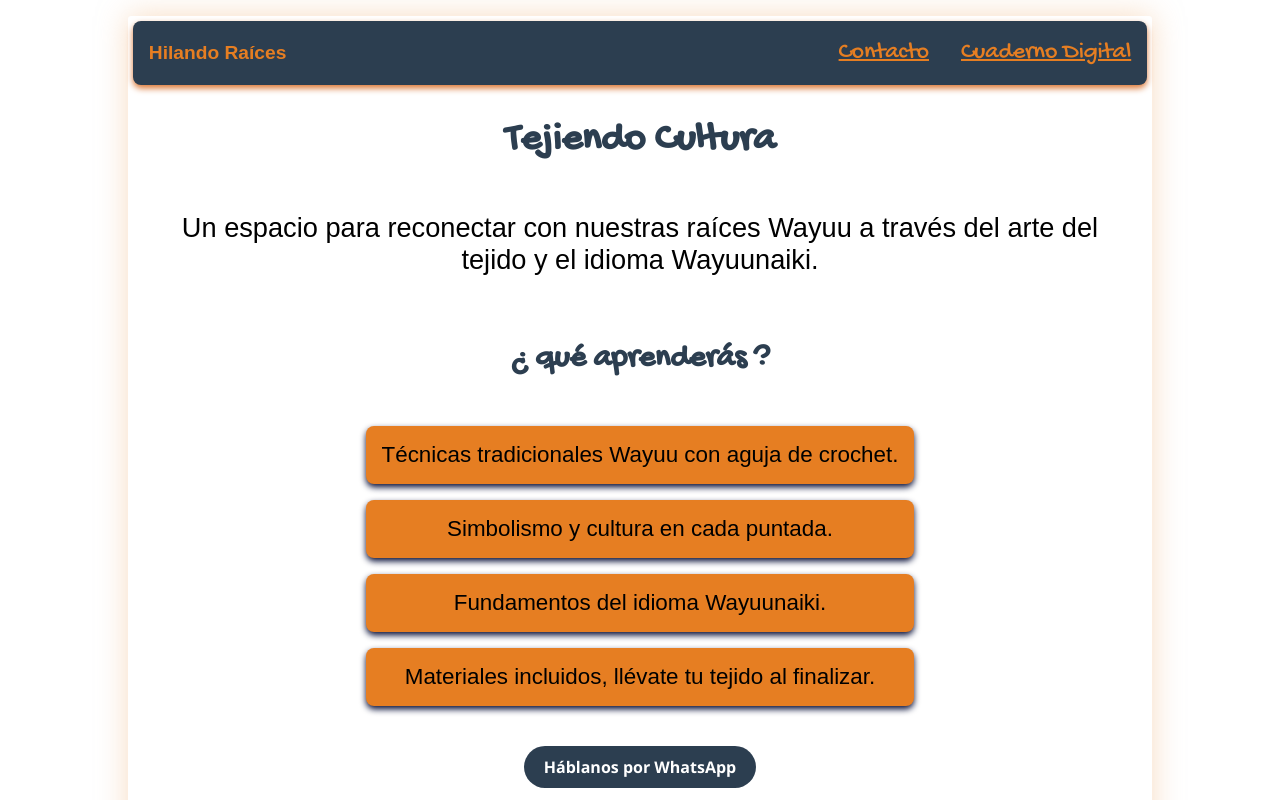
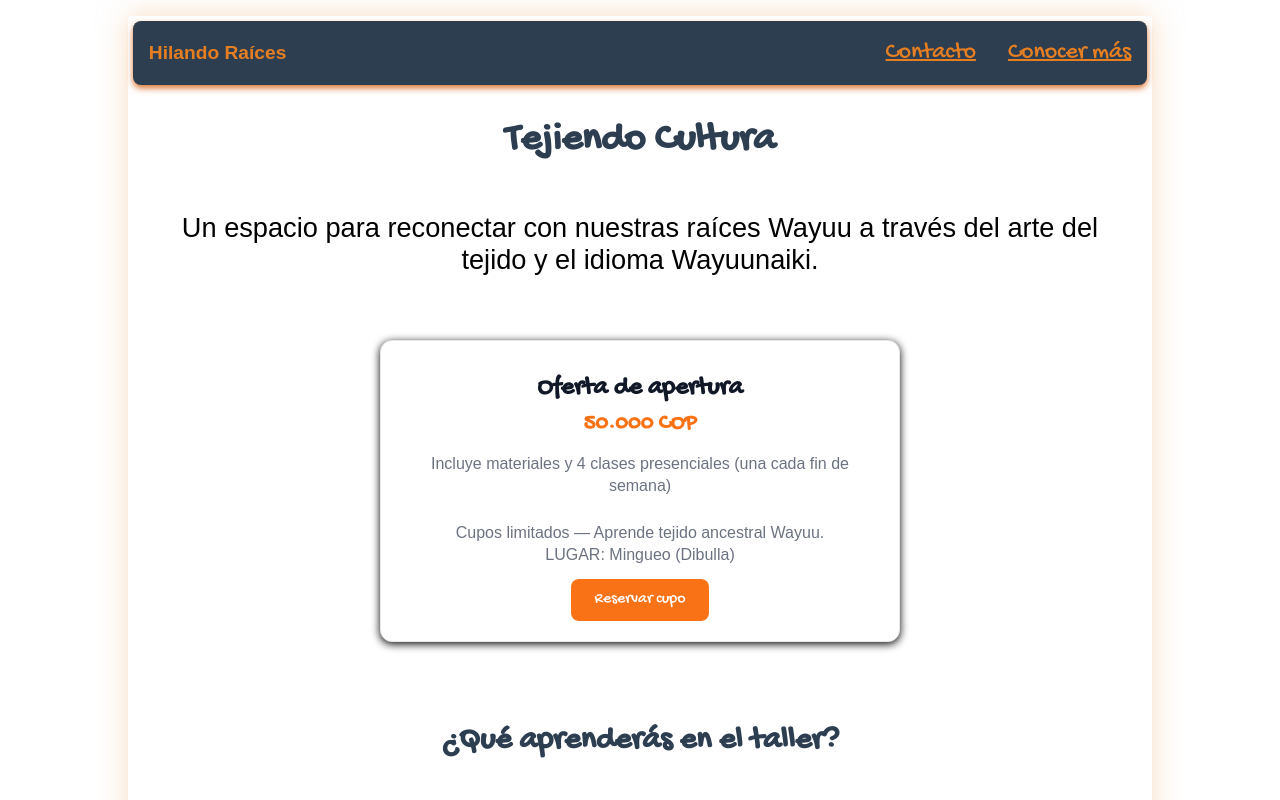
Before and after one commit to epieyu1/landing-page-hilando-raices, a plain HTML site: page index.html in a window 1280 px wide. Shown: the top 800 px of the page. Drawn offline with Linux system fonts and the light colour scheme.

Commit message:
se agraga oferta

```diff
--- a/index.html
+++ b/index.html
@@ -9,27 +9,36 @@
 </head>
 <body>
 
-
   <div class="container-principal">
 
-    <!-- NAVBAR TRADICIONAL -->
+    <!-- 🧭 NAVEGACIÓN PRINCIPAL -->
     <header class="navbar">
       <div class="logo">Hilando Raíces</div>
-    <nav class="nav-links">
+      <nav class="nav-links" role="navigation" aria-label="Menú principal">
         <a href="#contacto">Contacto</a>
-      <a href="https://cuadernohilandoraices.netlify.app/" target="_blank">Cuaderno Digital</a>
+        <a href="https://cuadernohilandoraices.netlify.app/" target="_blank">Conocer más</a>
       </nav>
     </header>
 
-
+    <!-- 🌟 SECCIÓN HERO (Bienvenida) -->
     <main class="container">
       <section class="hero" id="quienes-somos">
         <h1>Tejiendo Cultura</h1>
         <p>Un espacio para reconectar con nuestras raíces Wayuu a través del arte del tejido y el idioma Wayuunaiki.</p>
       </section>
 
+      <!-- 🎯 OFERTA DESTACADA -->
+      <section class="oferta">
+        <h2 class="texto-oferta">Oferta de apertura</h2>
+        <p class="precio-oferta">50.000 COP</p>
+        <p class="subtexto-oferta">Incluye materiales y 4 clases presenciales (una cada fin de semana)</p>
+        <p class="detalle-oferta">Cupos limitados — Aprende tejido ancestral Wayuu.<br>LUGAR: Mingueo (Dibulla)</p>
+        <a href="https://wa.me/573145503718?text=Hola,%20quiero%20inscribirme%20en%20las%204%20clases%20por%2050.000" class="btn-oferta">Reservar cupo</a>
+      </section>
+
+      <!-- 📚 BENEFICIOS DEL TALLER -->
       <section id="beneficios" class="beneficios">
-        <h2>¿ qué aprenderás ?</h2>
+        <h2>¿Qué aprenderás en el taller?</h2>
         <ul>
           <li>Técnicas tradicionales Wayuu con aguja de crochet.</li>
           <li>Simbolismo y cultura en cada puntada.</li>
@@ -38,62 +47,50 @@
         </ul>
       </section>
 
-      <a class="whatsapp-button"
-      href="https://wa.me/573145503718?text=¡Hola!%20Estoy%20interesado%20en%20las%20clases%20de%20tejido%20Wayuu.%20Me%20gustaría%20recibir%20más%20información%20sobre%20los%20horarios%20y%20la%20inscripción.%20¡Gracias!"
-      target="_blank"
-      rel="noopener noreferrer">
-     Háblanos por WhatsApp
-   </a>
-
-
+      <!-- 🖼️ GALERÍA DE IMÁGENES -->
       <section id="galeria" class="galeria">
         <h2>Galería</h2>
         <div class="slider-container">
           <div class="slider">
-            <img src="recuersos/grupotejiendo.png" alt="Imagen 1" />
-            <img src="recuersos/mami.png" alt="Imagen 2" />
-            <img src="recuersos/Indígenas.jfif" alt="Imagen 3" />
+            <img src="recuersos/grupotejiendo.png" alt="Personas tejiendo en grupo" />
+            <img src="recuersos/mami.png" alt="Mujer Wayuu tejiendo" />
+            <img src="recuersos/Indígenas.jfif" alt="Tejido cultural Wayuu" />
           </div>
           <button class="slider-btn prev">&#10094;</button>
           <button class="slider-btn next">&#10095;</button>
         </div>
       </section>
 
+      <!-- 📝 FORMULARIO DE INSCRIPCIÓN -->
       <section id="contacto" class="contacto">
         <h2>Inscríbete al taller</h2>
         <form name="contactos" method="POST" netlify>
           <input type="hidden" name="form-name" value="contactos" />
-
           <input type="text" name="nombre" placeholder="Nombre completo" required />
           <input type="number" name="telefono" placeholder="Número de celular" required />
           <input type="email" name="correo" placeholder="Correo electrónico" required />
           <textarea name="mensaje" placeholder="¿Qué te gustaría aprender?" rows="4"></textarea>
-
           <button type="submit" class="btn-enviar">Enviar inscripción</button>
         </form>
-
-
       </section>
     </main>
 
+    <!-- 🔗 FOOTER CON REDES SOCIALES -->
     <footer>
       <p class="footer-copy">&copy; 2025 Hilando Raíces</p>
       <div class="redes">
-        <a href="https://www.instagram.com/pan_de_vida_07?utm_source=ig_web_button_share_sheet&igsh=ZDNlZDc0MzIxNw==" target="_blank"><img src="recuersos/instagram.png" alt="Instagram" class="img-redes"/></a>
-
-        <a href="https://www.facebook.com/share/165UGm6a7o/" target="_blank"><img src="recuersos/facebook.png" alt="Facebook" class="img-redes"/></a>
-
-        <a class="img-redes"
-      href="https://wa.me/573145503718?text=¡Hola!%20Estoy%20interesado%20en%20las%20clases%20de%20tejido%20Wayuu.%20Me%20gustaría%20recibir%20más%20información%20sobre%20los%20horarios%20y%20la%20inscripción.%20¡Gracias!"
-      target="_blank"
-      rel="noopener noreferrer">
+        <a href="https://www.instagram.com/pan_de_vida_07" target="_blank">
+          <img src="recuersos/instagram.png" alt="Instagram" class="img-redes"/>
+        </a>
+        <a href="https://www.facebook.com/share/165UGm6a7o/" target="_blank">
+          <img src="recuersos/facebook.png" alt="Facebook" class="img-redes"/>
+        </a>
+        <a href="https://wa.me/573145503718?text=¡Hola!%20Estoy%20interesado%20en%20las%20clases%20de%20tejido%20Wayuu.%20Me%20gustaría%20recibir%20más%20información." target="_blank" rel="noopener noreferrer">
           <img src="recuersos/whatsapp.png" alt="WhatsApp" class="img-redes"/>
         </a>
-
-
-
       </div>
     </footer>
+
   </div>
 
   <script src="app.js"></script>
--- a/styles.css
+++ b/styles.css
@@ -107,6 +107,58 @@ h1 {
     margin-top: 1rem;
     padding: 1rem;
 }
+
+.oferta {
+    background-color: #fff;
+    border: 1px solid #e5e7eb;
+    padding: 2rem;
+    max-width: 520px;
+    margin: 3rem auto;
+    text-align: center;
+    border-radius: 0.75rem;
+    box-shadow: 0 2px 8px rgba(0, 0, 0, 0.986);
+  }
+
+  .texto-oferta {
+    font-size: 1.6rem;
+    font-weight: 600;
+    font-family: 'Gochi Hand', cursive;
+    color: #111827;
+    margin-bottom: 0.5rem;
+  }
+
+  .precio-oferta {
+    font-size: 1.4rem;
+    font-weight: bold;
+    color: #f97316;
+    margin-bottom: 1rem;
+  }
+
+  .subtexto-oferta,
+  .detalle-oferta {
+    font-family: sans-serif;
+    color: #6b7280;
+    font-size: 1rem;
+    margin-bottom: 1.5rem;
+    line-height: 1.4;
+  }
+
+  .btn-oferta {
+    margin-top: 2rem;
+    padding: 0.7rem 1.5rem;
+    background-color: #f97316;
+    color: #fff;
+    text-decoration: none;
+    border-radius: 0.5rem;
+    font-weight: 500;
+    font-size: 1rem;
+    transition: background 0.3s ease;
+  }
+
+  .btn-oferta:hover {
+    background-color: #ea580c;
+  }
+
 
 .hero p {
     margin-top: 1rem;
@@ -308,6 +360,7 @@ footer {
     height: 5rem;
     box-shadow: 0 0.2rem 0.4rem rgb(0, 0, 0);
     width: auto;
+    border-radius: 0.5rem;
 }
 
 .footer-copy {
```
Lines whose indentation alone changed are shown as unchanged.
